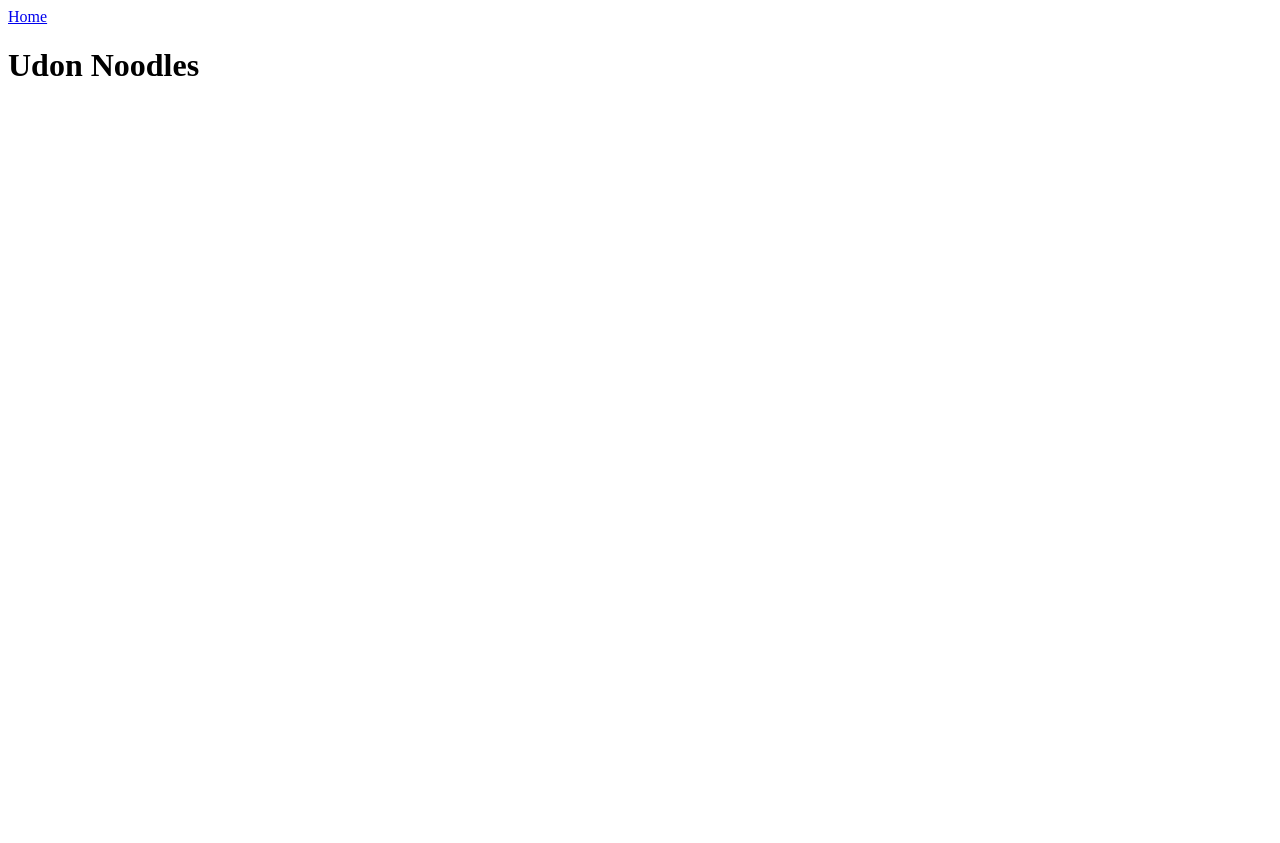
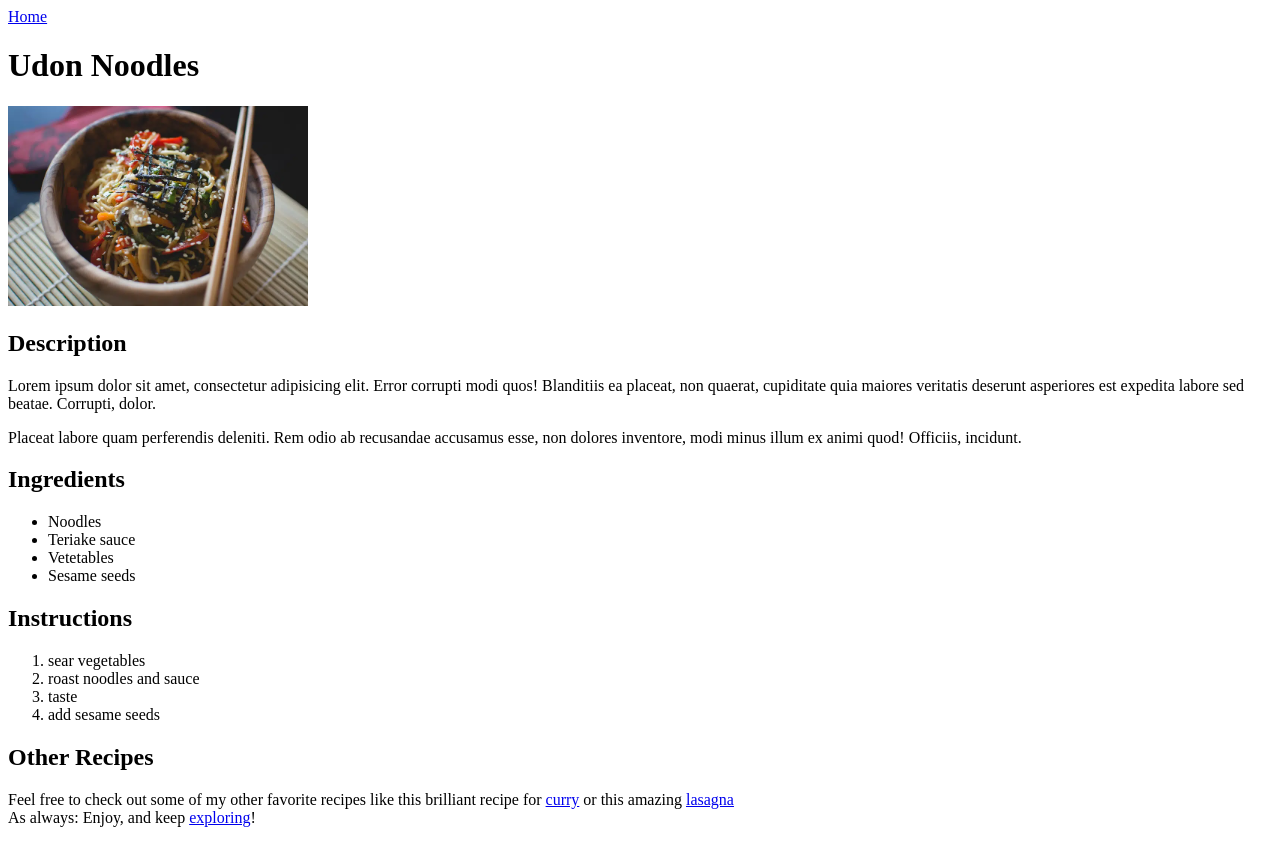
Before and after one commit to prebbly/odin-recipes, a plain HTML site: page recipes/udon.html in a window 1280 px wide. Before the commit the page ends 800 px from the top, so only its background shows below. Drawn offline with Linux system fonts and the light colour scheme.

Commit message:
Write udon recipe

```diff
--- a/recipes/udon.html
+++ b/recipes/udon.html
@@ -1,13 +1,46 @@
 <!DOCTYPE html>
 <html lang="en">
+
 <head>
     <meta charset="UTF-8">
     <meta name="viewport" content="width=device-width, initial-scale=1.0">
     <title>Odin Recipes</title>
 </head>
+
 <body>
     <a href="../index.html">Home</a>
     <br>
     <h1>Udon Noodles</h1>
+
+    <img src="../images/udon.webp" width="300">
+
+    <h2>Description</h2>
+    <p>Lorem ipsum dolor sit amet, consectetur adipisicing elit. Error corrupti modi quos! Blanditiis ea placeat, non quaerat, cupiditate quia maiores veritatis deserunt asperiores est expedita labore sed beatae. Corrupti, dolor.</p>
+    <p>Placeat labore quam perferendis deleniti. Rem odio ab recusandae accusamus esse, non dolores inventore, modi minus illum ex animi quod! Officiis, incidunt.</p>
+
+    <h2>Ingredients</h2>
+    <ul>
+        <li>Noodles</li>
+        <li>Teriake sauce</li>
+        <li>Vetetables</li>
+        <li>Sesame seeds</li>
+    </ul>
+
+    <h2>Instructions</h2>
+    <ol>
+        <li>sear vegetables</li>
+        <li>roast noodles and sauce</li>
+        <li>taste</li>
+        <li>add sesame seeds</li>
+    </ol>
+
+    <h2>Other Recipes</h2>
+    <p>
+        Feel free to check out some of my other favorite recipes like this brilliant recipe for <a href="curry.html" target="_blank">curry</a> or this amazing <a href="lasagna.html" target="_blank">lasagna</a>
+        <br>
+        As always: Enjoy, and keep <a href="../index.html">exploring</a>!
+    </p>
+
 </body>
+
 </html>
```
Also changed, not shown: images/udon.webp (added).
